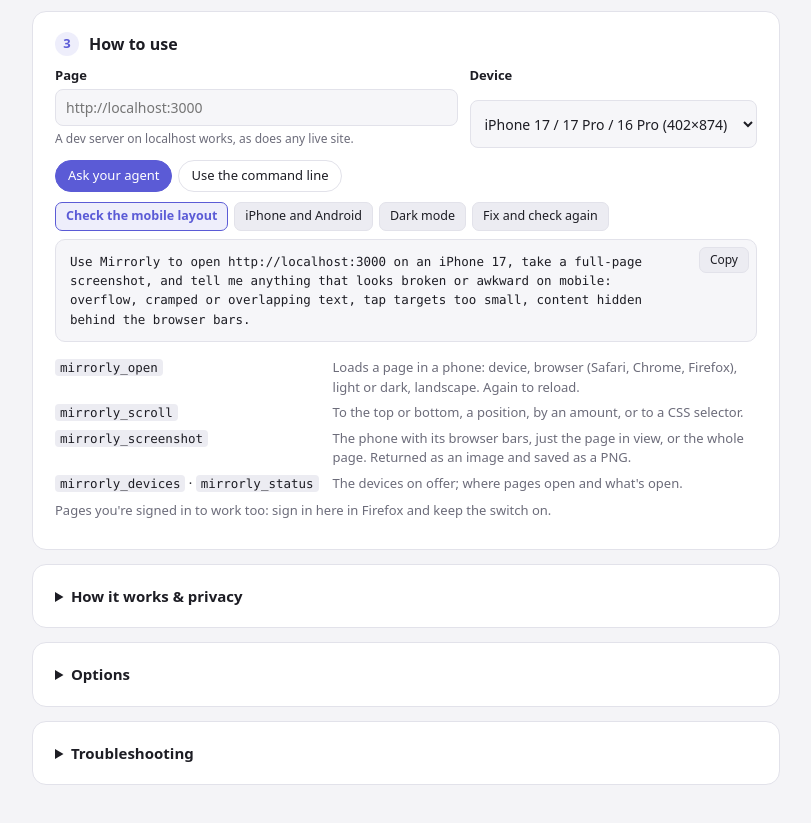
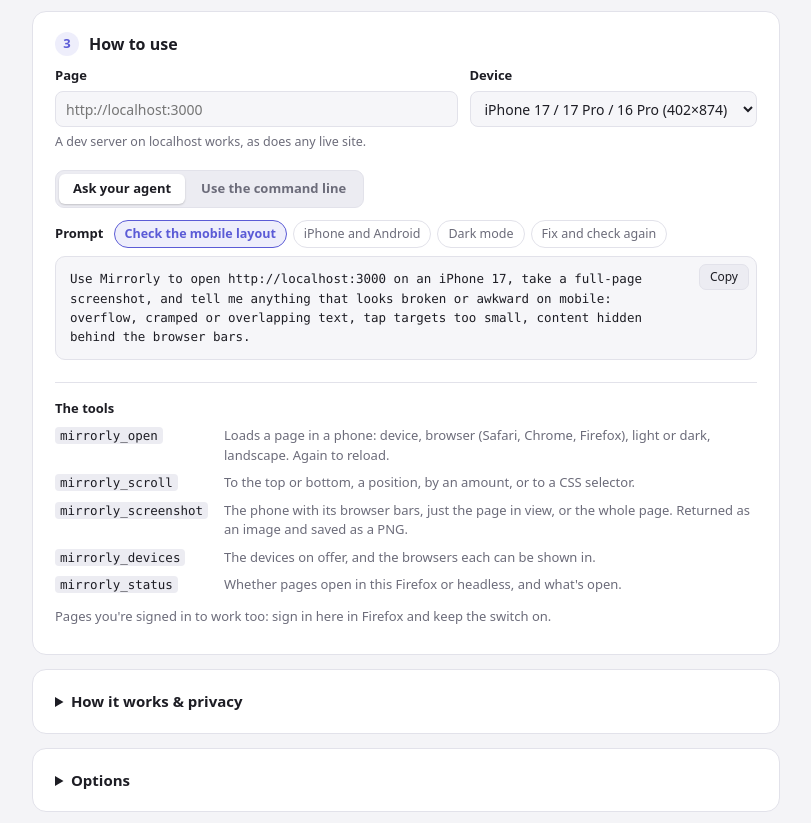
Before and after one commit to dazecoop/mirrorly, a browser extension: page options/agents.html in a window 1280 px wide. Shown: the part 1059-1882 px from the top of the page, without its empty margins (234-1045 px from the left). Drawn offline with Linux system fonts and the light colour scheme.

Commit message:
feat: improve agent interface with segmented tabs and enhanced hint visibility

```diff
--- a/options/agents.css
+++ b/options/agents.css
@@ -86,6 +86,7 @@
 
 .tabs { display: flex; flex-wrap: wrap; gap: 6px; margin: 12px 0 6px; }
 .tab { font: inherit; font-size: 13px; padding: 5px 12px; border-radius: 999px; border: 1px solid var(--line); background: none; color: var(--text); cursor: pointer; }
+.segmented .tab { font-size: 13px; }
 .tab.on { background: var(--accent); border-color: var(--accent); color: #fff; }
 
 .code { position: relative; margin: 8px 0; }
@@ -99,21 +100,31 @@
 .results dd { margin: 2px 0 0 18px; color: var(--muted); font-size: 13px; }
 
 /* How to use */
-.fields { display: grid; grid-template-columns: 1.4fr 1fr; gap: 12px; }
-.field { display: grid; gap: 4px; }
+.fields { display: grid; grid-template-columns: minmax(0, 1.4fr) minmax(0, 1fr); gap: 12px; align-items: end; }
+.field { display: grid; gap: 6px; }
 .label { font-weight: 600; font-size: 13px; }
-.hint { color: var(--muted); font-size: 12px; }
+.hint { color: var(--muted); font-size: 12.5px; margin: 6px 0 0; }
 input[type="url"], input[type="number"], select {
-  font: inherit; color: var(--text); background: var(--code); border: 1px solid var(--line); border-radius: 8px; padding: 7px 10px; min-width: 0;
+  font: inherit; color: var(--text); background: var(--code); border: 1px solid var(--line); border-radius: 8px;
+  height: 36px; padding: 0 10px; min-width: 0; width: 100%;
 }
 input:focus-visible, select:focus-visible { outline: 2px solid var(--accent); outline-offset: 0; }
-.chips { display: flex; flex-wrap: wrap; gap: 6px; margin: 10px 0 4px; }
-.chip { font: inherit; font-size: 12.5px; padding: 4px 10px; border-radius: 7px; border: 1px solid var(--line); background: var(--chip); color: var(--text); cursor: pointer; }
+
+/* Ask your agent / command line: one segmented switch */
+.segmented { display: inline-flex; margin: 18px 0 12px; padding: 3px; gap: 2px; background: var(--chip); border: 1px solid var(--line); border-radius: 9px; }
+.segmented .tab { border: 0; border-radius: 6px; padding: 5px 14px; background: none; color: var(--muted); font-weight: 600; }
+.segmented .tab.on { background: var(--card); color: var(--text); box-shadow: 0 1px 2px rgba(0, 0, 0, .18); }
+
+.chips { display: flex; flex-wrap: wrap; align-items: center; gap: 6px; margin-bottom: 4px; }
+.chips .label { margin-right: 4px; }
+.chip { font: inherit; font-size: 12.5px; padding: 4px 10px; border-radius: 999px; border: 1px solid var(--line); background: none; color: var(--muted); cursor: pointer; }
+.chip:hover { color: var(--text); }
 .chip.on { border-color: var(--accent); background: var(--accent-soft); color: var(--accent); font-weight: 600; }
 
-.tools { display: grid; grid-template-columns: max-content 1fr; gap: 6px 14px; margin: 16px 0 6px; font-size: 13px; }
-.tools dt { margin: 0; }
-.tools dd { margin: 0; color: var(--muted); }
+h3 { font-size: 13px; margin: 22px 0 8px; padding-top: 16px; border-top: 1px solid var(--line); }
+.tools { display: grid; grid-template-columns: max-content minmax(0, 1fr); gap: 8px 16px; margin: 0 0 12px; font-size: 13px; align-items: baseline; }
+.tools dt, .tools dd { margin: 0; }
+.tools dd { color: var(--muted); }
 
 .fold-card > summary { font-size: 15px; }
 .fold-card[open] > summary { margin-bottom: 8px; }
--- a/options/agents.html
+++ b/options/agents.html
@@ -93,21 +93,22 @@
       <label class="field">
         <span class="label">Page</span>
         <input type="url" id="url" placeholder="http://localhost:3000" spellcheck="false">
-        <span class="hint">A dev server on localhost works, as does any live site.</span>
       </label>
       <label class="field">
         <span class="label">Device</span>
         <select id="device"></select>
       </label>
     </div>
+    <p class="hint">A dev server on localhost works, as does any live site.</p>
 
-    <div class="tabs" role="tablist" id="use-tabs">
-      <button role="tab" class="tab on" data-use="agent">Ask your agent</button>
-      <button role="tab" class="tab" data-use="cli">Use the command line</button>
+    <div class="segmented" role="tablist" id="use-tabs">
+      <button role="tab" class="tab on" data-use="agent" type="button">Ask your agent</button>
+      <button role="tab" class="tab" data-use="cli" type="button">Use the command line</button>
     </div>
 
     <div id="use-agent">
       <div class="chips" id="prompt-kinds">
+        <span class="label">Prompt</span>
         <button class="chip on" data-kind="check" type="button">Check the mobile layout</button>
         <button class="chip" data-kind="compare" type="button">iPhone and Android</button>
         <button class="chip" data-kind="dark" type="button">Dark mode</button>
@@ -117,10 +118,11 @@
     </div>
 
     <div id="use-cli" hidden>
-      <p>For scripts, CI, or agents without MCP. Nothing to install first; each command prints the PNG's path.</p>
+      <p class="hint">For scripts, CI, or agents without MCP. Nothing to install first; each command prints the PNG's path.</p>
       <div class="code"><pre id="cli"></pre><button class="btn copy" data-copy="cli" type="button">Copy</button></div>
     </div>
 
+    <h3>The tools</h3>
     <dl class="tools">
       <dt><code>mirrorly_open</code></dt>
       <dd>Loads a page in a phone: device, browser (Safari, Chrome, Firefox), light or dark, landscape. Again to reload.</dd>
@@ -128,8 +130,10 @@
       <dd>To the top or bottom, a position, by an amount, or to a CSS selector.</dd>
       <dt><code>mirrorly_screenshot</code></dt>
       <dd>The phone with its browser bars, just the page in view, or the whole page. Returned as an image and saved as a PNG.</dd>
-      <dt><code>mirrorly_devices</code> · <code>mirrorly_status</code></dt>
-      <dd>The devices on offer; where pages open and what's open.</dd>
+      <dt><code>mirrorly_devices</code></dt>
+      <dd>The devices on offer, and the browsers each can be shown in.</dd>
+      <dt><code>mirrorly_status</code></dt>
+      <dd>Whether pages open in this Firefox or headless, and what's open.</dd>
     </dl>
     <p class="muted">Pages you're signed in to work too: sign in here in Firefox and keep the switch on.</p>
   </section>
```
